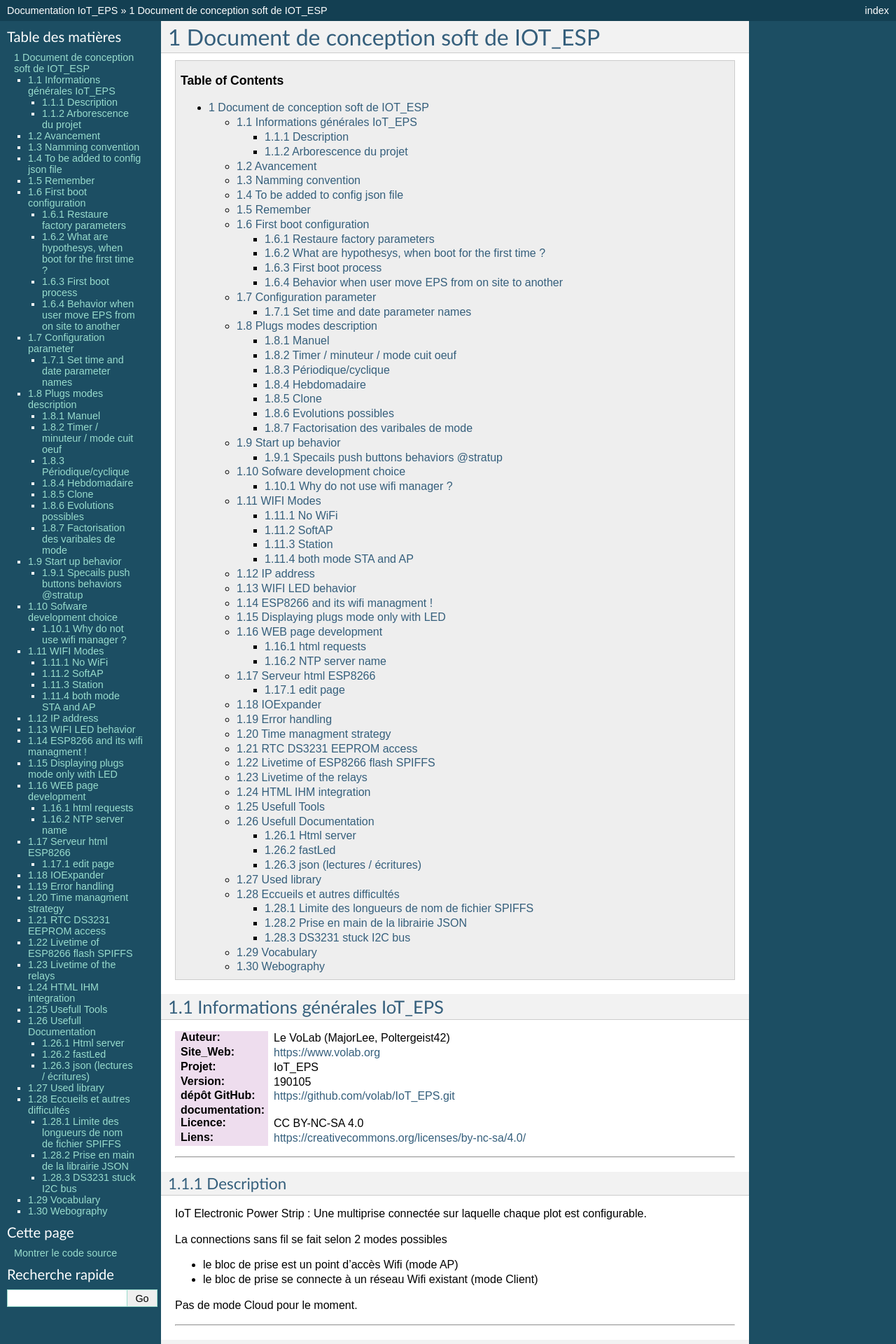
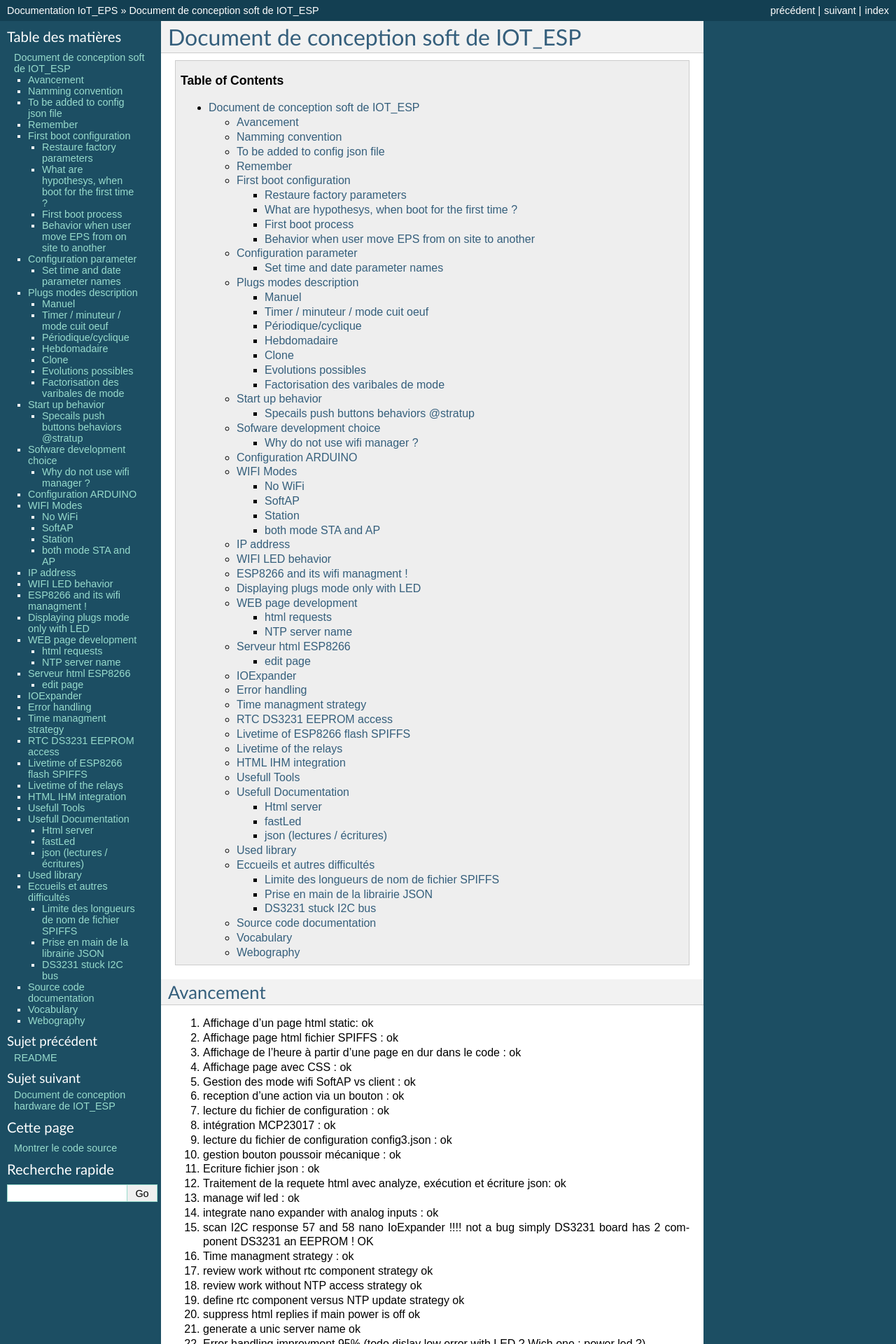
Before and after one commit to volab/IoT_EPS, a Sphinx documentation site: the page built from _1_userDoc/source/softDev.rst, in a window 1280 px wide. Shown: the top 1920 px of the page at 70% size. Built offline with Sphinx 7.4.7, drawn with Linux system fonts in a browser that asks for light colours; some of the changed text lies outside the part shown.

Commit message:
Vers syetm documentaire Sphynx.

```diff
--- a/_1_userDoc/source/conf.py
+++ b/_1_userDoc/source/conf.py
@@ -86,6 +86,10 @@
 #
 html_theme = 'classic'
 
+html_theme_options = {
+    "body_max_width" : "70%"
+}
+
 # Theme options are theme-specific and customize the look and feel of a theme
 # further.  For a list of options available for each theme, see the
 # documentation.
--- a/_1_userDoc/source/index.rst
+++ b/_1_userDoc/source/index.rst
@@ -9,6 +9,11 @@
 .. toctree::
    :maxdepth: 2
    :caption: Contents:
+   :titlesonly:
+
+   includeMe
+   softDev
+   hardDev
 
 
 
--- a/_1_userDoc/source/softDev.rst
+++ b/_1_userDoc/source/softDev.rst
@@ -3,10 +3,6 @@
 ++++++++++++++++++++++++++++++++++++++++
 
 .. contents:: Table of Contents
-.. section-numbering::
-
-.. include:: ../../README.rst
-   :encoding: UTF-8
 
 
 
@@ -293,7 +289,9 @@
 =========================================
 
 
-
+=========================
+Configuration ARDUINO
+=========================
 
 WEMOS D1 MIN ARDUINO configurattion:
 
@@ -403,7 +401,7 @@
 page 62/179 pdf ESP8266 Non-OS SDK API Reference
 3.5.33. wifi_softap_get_config_default
 
-.. code:: cpp
+.. code::
 
     struct softap_config {
         uint8 ssid[32];
@@ -497,7 +495,7 @@
 
 Métodes disponibles:
 
-.. code:: cpp
+.. code::
 
     void begin(uint8_t addr);
     void begin(void);
@@ -807,7 +805,11 @@
 
 .. _`Reliable Startup for I2C Battery Backed RTC` : http://www.forward.com.au/pfod/ArduinoProgramming/I2C_ClearBus/index.html
 
+=============================
+Source code documentation
+=============================
 
+ `<codeDoc\\html\\index.html>`_
 
 ===========================
 Vocabulary
```
Also changed, not shown: _1_userDoc/source/hardDev.rst (+21 -14 lines), _1_userDoc/_1-1_tests/readme.rst, _1_userDoc/source/image/MAX1232pinout.png (added), _1_userDoc/source/image/attiny_watchDog_integrationPlateform.jpg (added), 2 other files.
